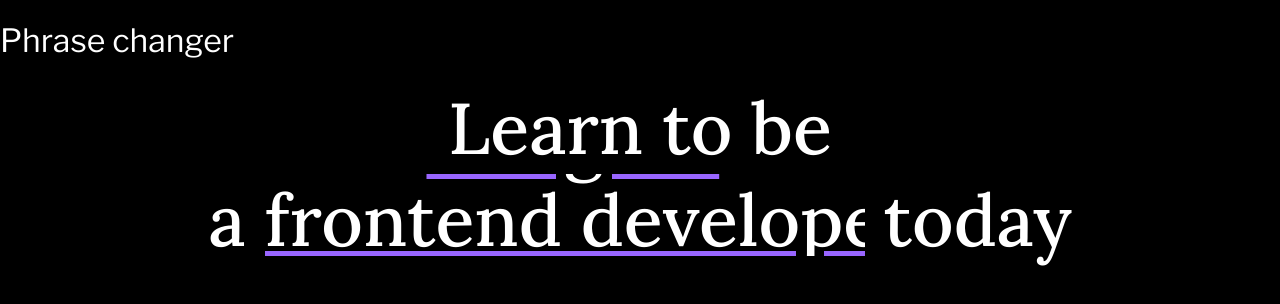
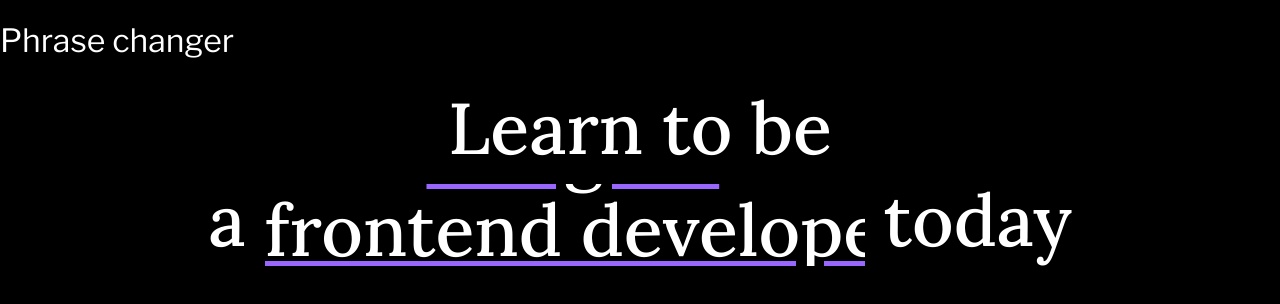
Before and after one commit to lightster/frontend-challenged, a Next.js app in the folder apps/web/: page /phrase-changer in a window 1280 px wide. Shown: the top 304 px of the page. Built offline with nearby package versions, Linux system fonts and the light colour scheme.

Commit message:
Use a slightly more intuitive fix to Safari baseline issue

```diff
--- a/apps/web/app/phrase-changer/page.module.css
+++ b/apps/web/app/phrase-changer/page.module.css
@@ -6,11 +6,12 @@
 }
 
 .cyclePhrase {
-  display: inline-flex;
+  display: inline-block;
   white-space: nowrap;
   transition: width 400ms ease-in-out;
-  overflow: hidden;
+  overflow: clip;
   position: relative;
+  vertical-align: bottom;
 }
 
 .cyclePhrase * {
```
